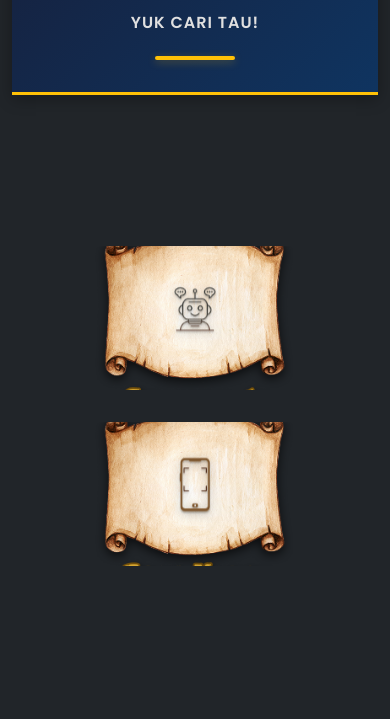
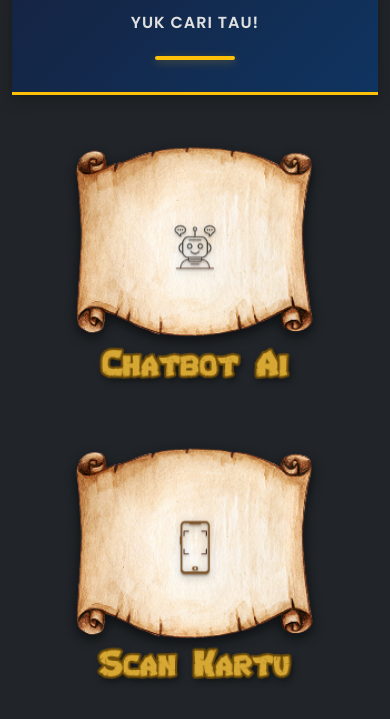
Before and after one commit to EgoWidiarto/dinasty-web, a website: page public/index.html in a window 390 px wide. Shown: the part 79-798 px from the top of the page. Drawn offline with nearby package versions, Linux system fonts and the light colour scheme.

Commit message:
Fix mobile menu image cropping

```diff
--- a/public/css/style.css
+++ b/public/css/style.css
@@ -432,8 +432,15 @@ label {
   }
 
   .card-image-wrapper {
-    line-height: 13rem;
-    height: 13rem;
+    width: min(92vw, 420px);
+    height: auto;
+    line-height: 0;
+  }
+
+  .card-bg-image {
+    width: 100%;
+    height: auto;
+    object-fit: contain;
   }
 
   .card-title {
@@ -478,8 +485,15 @@ label {
   }
 
   .card-image-wrapper {
-    line-height: 9rem;
-    height: 9rem;
+    width: min(92vw, 360px);
+    height: auto;
+    line-height: 0;
+  }
+
+  .card-bg-image {
+    width: 100%;
+    height: auto;
+    object-fit: contain;
   }
 
   .card-icon {
```
